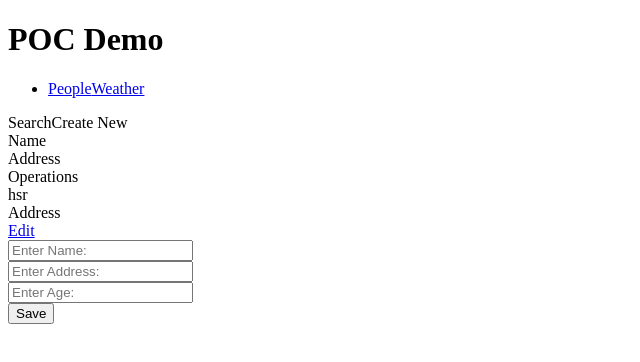
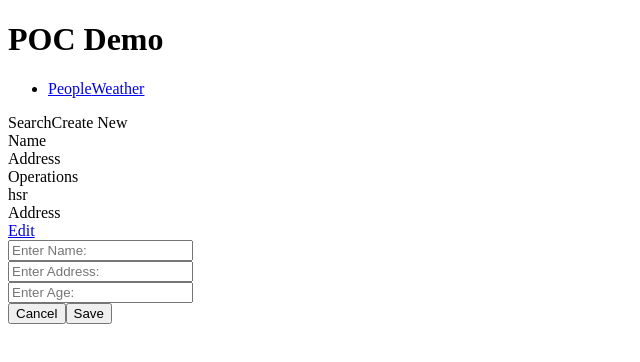
Before and after one commit to shrujan/React-People-CRUD, a React app: page / in a window 1280 px wide. Both pictures are taken after a click on the element "Create New". Shown: the top 362 px of the page, without its empty margins (0-640 px from the left). Built offline with nearby package versions, Linux system fonts and the light colour scheme.

Commit message:
added toggle functionality

```diff
--- a/src/component/Header/Header.js
+++ b/src/component/Header/Header.js
@@ -8,7 +8,7 @@ import Weather from '../Weather/Weather'
 import './Header.scss'
 
 
-const Header = () => {
+const Header = (prop) => {
     return (
 
         <div >
@@ -19,7 +19,8 @@ const Header = () => {
                     <Routing></Routing>
                 </div>
 
-                <Route path="/" exact component={People}></Route>
+                <Route path="/" exact render={ () => <People { ...prop } /> }></Route>
+
                 <Route path="/Weather" exact component={Weather}></Route>
 
             </BrowserRouter>
--- /dev/null
+++ b/src/component/Modal/Modal.js
@@ -0,0 +1,12 @@
+import React from 'react';
+
+const Modal = () => {
+
+    return (
+        <div className="modal-background"></div>
+    )
+
+
+}
+
+export default Modal;
--- a/src/component/People/CreatePeople/Create-people.scss
+++ b/src/component/People/CreatePeople/Create-people.scss
@@ -1,5 +1,5 @@
 .create-new-modal {
-    height: 50%;
+    height: 261px;
     position: fixed;
     width: 40%;
     margin: 15% 25%;
@@ -11,15 +11,7 @@
     margin-left: -20%; // half of width
     background-color: #ffffff;
 
-
-//     background-color: #fefefe;
-//   margin: 15% auto; /* 15% from the top and centered */
-//   padding: 20px;
-//   border: 1px solid #888;
-//   width: 80%;
-
     .create-people {
-
         .row {
             margin: 20px 0 10px 10px;
 
@@ -29,7 +21,27 @@
                 padding-left: 20px;
             }
 
+            .save {
+                background-color: #59dce2;
+                height: 35px;
+                width: 40%;
+                margin-right: 40px;
+                float: right;
+            }
 
+            .cancel {
+                background-color: red;
+                height: 35px;
+                float: left;
+                width: 40%;
+            }
+
+
+        }
+
+        .save-btn-container {
+            width: 100%;
+            margin: 10px;
         }
 
         .row:first-of-type {
--- a/src/component/People/CreatePeople/CreatePeople.js
+++ b/src/component/People/CreatePeople/CreatePeople.js
@@ -1,10 +1,7 @@
 import React from 'react';
 import './Create-people.scss'
 
-const CreateNew = () => {
-
-
-
+const CreateNew = (props) => {
     return (
         <div className="create-people">
 
@@ -17,7 +14,8 @@ const CreateNew = () => {
             <div className="row">
                 <input type ="text" placeholder="Enter Age:"></input>
             </div>
-            <div className="row">
+            <div className="row save-btn-container">
+                <input className="cancel" onClick={props.cancel} type="reset"  value="Cancel" />
                 <input className="save" type="submit"  value="Save" />
             </div>
 
--- a/src/component/People/PeopleList/PeopleLIst.js
+++ b/src/component/People/PeopleList/PeopleLIst.js
@@ -5,11 +5,9 @@ import './Peoplelist.scss';
 
 const generateDOM = (prop) => {
     let peopleDOM = null;
-    console.log(JSON.parse(prop.People));
     let peopleList= JSON.parse(prop.People);
     peopleDOM = (
         peopleList.map((person) => {
-            console.log(person)
                 return <Fragment key= {person.id}>
                             <div> {person.name} </div>
                             <div>Address</div>
@@ -18,7 +16,6 @@ const generateDOM = (prop) => {
         })
 
     )
-    console.log(peopleDOM)
     return peopleDOM;
 }
 
--- a/src/container/App.js
+++ b/src/container/App.js
@@ -1,14 +1,36 @@
 import React, { Component } from 'react';
 
 import Header from '../component/Header/Header'
+import Modal from '../component/Modal/Modal'
 
 class App extends Component {
+
+
+    constructor(props) {
+        super(props);
+        this.state = {
+            showModal: false
+        }
+
+    }
+
+    showHideModal() {
+
+       this.setState({
+           ...this.state,
+           showModal: !this.state.showModal
+       })
+    }
 
     render () {
         return (
             <div>
-                <div className="modal-background"></div>
-                <Header></Header>
+                { this.state.showModal === true ? <Modal />: null }
+
+                <Header
+                    toggleModal = { this.showHideModal.bind(this) }
+                    showModal = { this.state.showModal }
+                ></Header>
 
             </div>
         )
--- a/src/container/People.js
+++ b/src/container/People.js
@@ -6,17 +6,26 @@ import CreateNew from '../component/People/CreatePeople/CreatePeople';
 import './People.scss'
 
 class People extends Component {
-    showModal() {
-        alert('hi')
+    createNewUser() {
+        console.log('Here')
+        return(
+            <div className="create-new-modal">
+                    <CreateNew
+                        submit={this.props.createNew}
+                        cancel= {this.props.toggleModal}
+                    ></CreateNew>
+                </div>
+        )
     }
 
     render () {
+
         return (
             <div>
 
                 <div>
                     Search
-                    <span onClick={this.showModal} className='create-new-btn'>Create New</span>
+                    <span onClick={this.props.toggleModal} className='create-new-btn'>Create New</span>
 
 
                 </div>
@@ -24,11 +33,8 @@ class People extends Component {
                     People = {JSON.stringify(this.props.people)}
                 ></PeopleList>
 
-                    <div className="create-new-modal">
-                        <CreateNew
-                            submit={this.props.createNew}
-                        ></CreateNew>
-                    </div>
+                { ( this.props.showModal === true ) ? this.createNewUser() : null}
+
 
             </div>
         )
```
